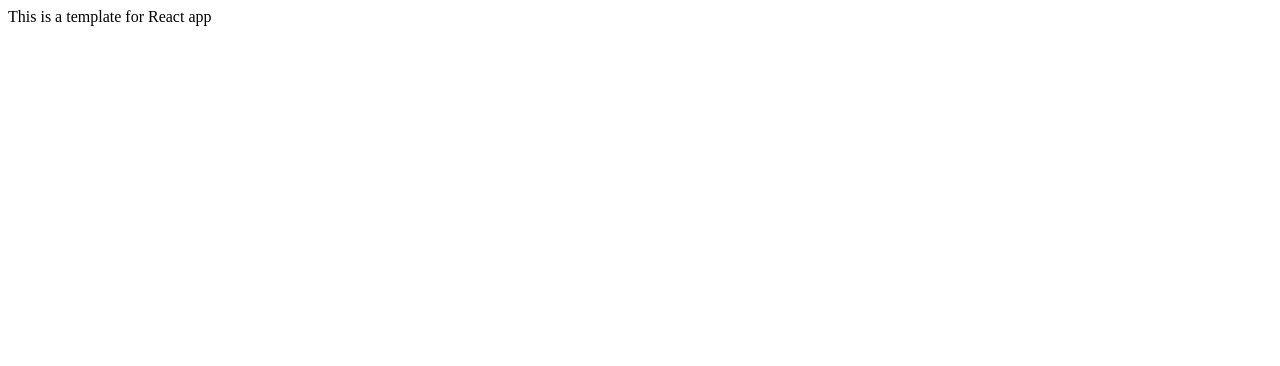
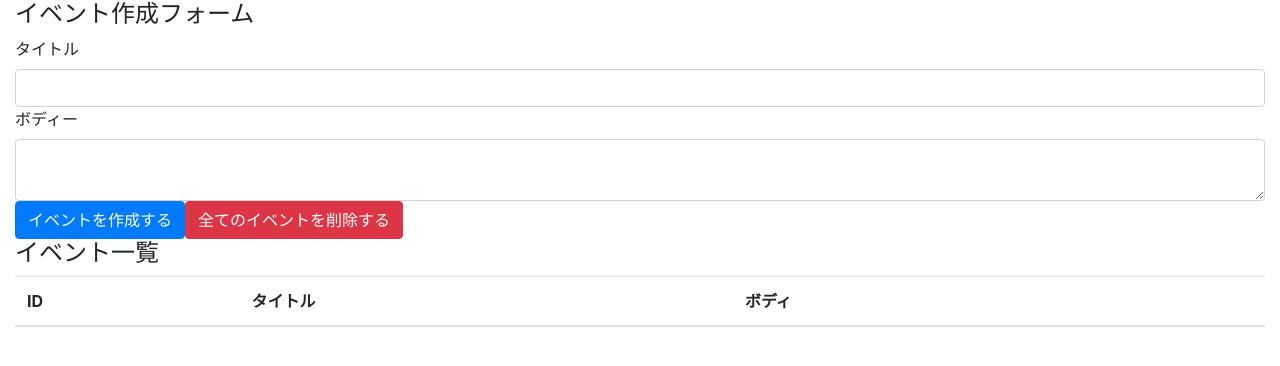
Before and after one commit to yoshifumizu/react-hooks-101, a React (Create React App) app: page / in a window 1280 px wide. Shown: the top 366 px of the page. Built offline with nearby package versions, Linux system fonts and the light colour scheme.

Commit message:
create event form and event talbe

```diff
--- a/package.json
+++ b/package.json
@@ -3,6 +3,8 @@
   "version": "0.1.0",
   "private": true,
   "dependencies": {
+    "babel-loader": "8.0.5",
+    "bootstrap": "4.3.1",
     "react": "^17.0.1",
     "react-dom": "^17.0.1",
     "react-scripts": "3.0.1"
--- a/src/App.js
+++ /dev/null
@@ -1,11 +0,0 @@
-import React from 'react'
-
-const App = () => {
-  return (
-    <div>
-      This is a template for React app
-    </div>
-  );
-}
-
-export default App
--- /dev/null
+++ b/src/components/App.js
@@ -0,0 +1,41 @@
+import React from 'react'
+import 'bootstrap/dist/css/bootstrap.min.css'
+
+const App = () => {
+  return (
+    <div className="container-fluid">
+      <h4>イベント作成フォーム</h4>
+      <form>
+        <div className="formGroup">
+          <label htmlFor="formEventTitle">タイトル</label>
+          <input className="form-control" id="formEventTitle" />
+        </div>
+
+        <div className="formGroup">
+          <label htmlFor="formEventBody">ボディー</label>
+          <textarea className="form-control" id="formEventBody" />
+        </div>
+
+        <button className="btn btn-primary">イベントを作成する</button>
+        <button className="btn btn-danger">全てのイベントを削除する</button>
+      </form>
+
+      <h4>イベント一覧</h4>
+      <table className="table table-hover">
+        <thead>
+          <tr>
+          <th>ID</th>
+          <th>タイトル</th>
+          <th>ボディ</th>
+          <th></th>
+          </tr>
+        </thead>
+        <tbody>
+
+        </tbody>
+      </table>
+    </div>
+  );
+}
+
+export default App
--- a/src/index.js
+++ b/src/index.js
@@ -1,5 +1,5 @@
 import React from 'react'
 import ReactDOM from 'react-dom'
-import App from './App'
+import App from './components/App'
 
 ReactDOM.render(<App />, document.getElementById('root'))
```
Also changed, not shown: 1 other file (tests, documents, lock files or other folders).
